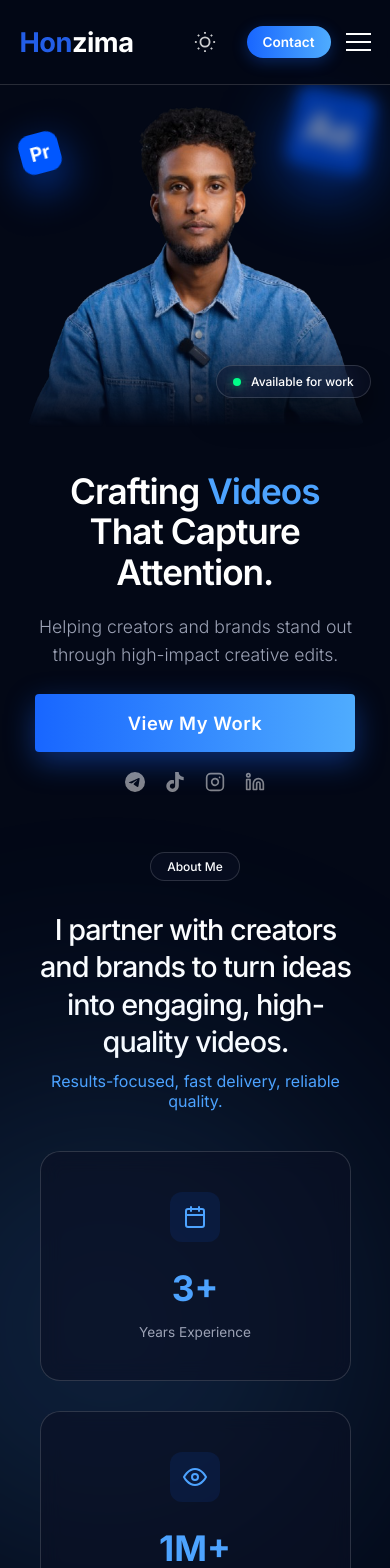
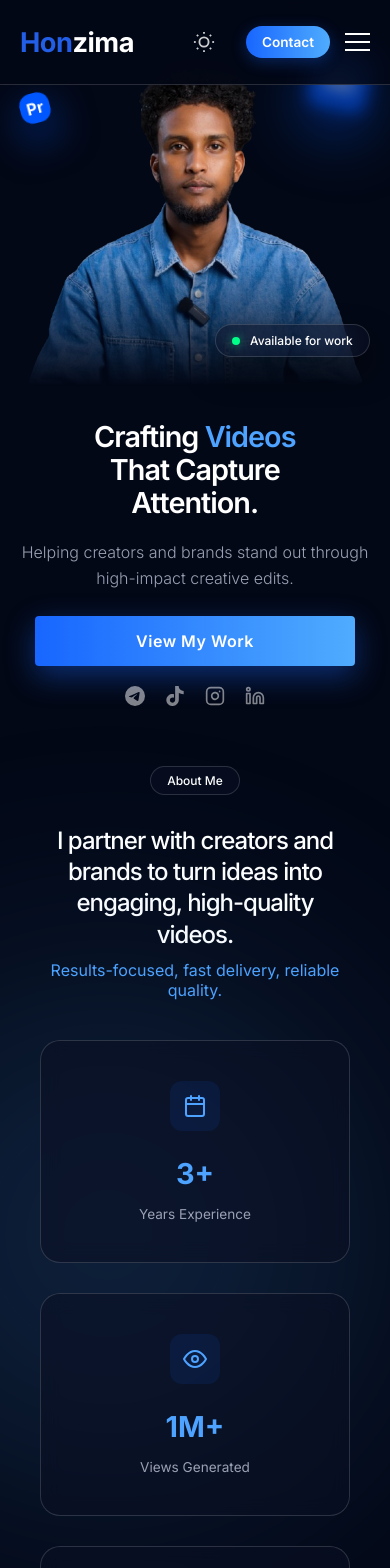
Before and after one commit to AMANI-BLU/HonzimaV2, a React (Vite) app: page / in a window 390 px wide. Shown: the top 1568 px of the page. Built offline with nearby package versions, Linux system fonts and the light colour scheme; no server answers; the database is empty.

Commit message:
style: enhance mobile responsiveness across all components

```diff
--- a/src/components/About.module.css
+++ b/src/components/About.module.css
@@ -147,3 +147,17 @@
         margin-bottom: 40px;
     }
 }
+
+@media (max-width: 480px) {
+    .title {
+        font-size: 2.2rem;
+    }
+
+    .headline {
+        font-size: 1.5rem;
+    }
+
+    .statValue {
+        font-size: 1.8rem;
+    }
+}
--- a/src/components/Hero.module.css
+++ b/src/components/Hero.module.css
@@ -352,3 +352,35 @@
         display: none;
     }
 }
+
+@media (max-width: 480px) {
+    .headline {
+        font-size: 1.8rem;
+    }
+
+    .subtitle {
+        font-size: 1rem;
+    }
+
+    .badgeHugeBlur {
+        width: 60px;
+        height: 60px;
+        font-size: 1.5rem;
+    }
+
+    .badgeSmallSharp {
+        width: 30px;
+        height: 30px;
+        font-size: 1rem;
+    }
+
+    .heroContainer {
+        margin-top: 60px !important;
+        gap: 30px;
+    }
+
+    .ctaButton {
+        padding: 15px 30px;
+        font-size: 1rem;
+    }
+}
--- a/src/components/Portfolio.module.css
+++ b/src/components/Portfolio.module.css
@@ -332,3 +332,21 @@
         grid-template-columns: 1fr;
     }
 }
+
+@media (max-width: 480px) {
+    .title {
+        font-size: 2rem;
+    }
+
+    .projectTitle {
+        font-size: 1.25rem;
+    }
+
+    .projectInfo {
+        padding: 10px 15px 25px;
+    }
+
+    .ctaWrapper {
+        margin-top: 35px;
+    }
+}
--- a/src/components/Process.module.css
+++ b/src/components/Process.module.css
@@ -262,3 +262,17 @@
         font-size: 3rem;
     }
 }
+
+@media (max-width: 480px) {
+    .title {
+        font-size: 2.2rem;
+    }
+
+    .processCard {
+        padding: 20px;
+    }
+
+    .processSection {
+        padding: 80px 0;
+    }
+}
--- a/src/components/Services.module.css
+++ b/src/components/Services.module.css
@@ -461,3 +461,13 @@
         flex-direction: column;
     }
 }
+
+@media (max-width: 480px) {
+    .title {
+        font-size: 1.8rem;
+    }
+
+    .subtitle {
+        font-size: 0.95rem;
+    }
+}
--- a/src/components/Testimonials.module.css
+++ b/src/components/Testimonials.module.css
@@ -293,3 +293,23 @@
         transform: translateY(-5px);
     }
 }
+
+@media (max-width: 480px) {
+    .title {
+        font-size: 2.2rem;
+    }
+
+    .phoneFrame {
+        width: 280px;
+        height: 580px;
+        transform: scale(0.9) rotateY(-5deg);
+    }
+
+    .commentCard {
+        padding: 18px;
+    }
+
+    .testimonialSection {
+        padding: 80px 0;
+    }
+}
--- a/src/index.css
+++ b/src/index.css
@@ -230,3 +230,9 @@ a {
   scrollbar-width: thin;
   scrollbar-color: rgba(35, 94, 231, 0.4) transparent;
 }
+
+@media (max-width: 768px) {
+  .container {
+    padding: 0 20px;
+  }
+}
```
